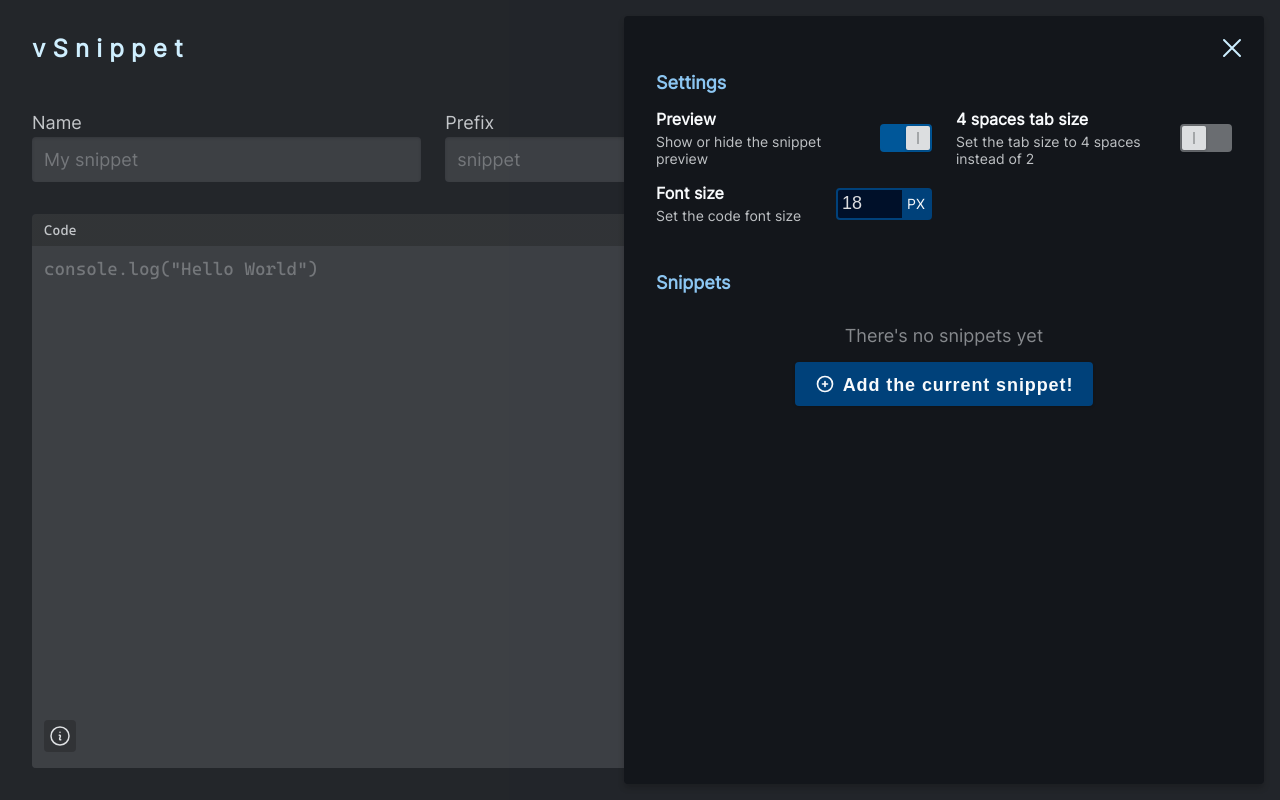
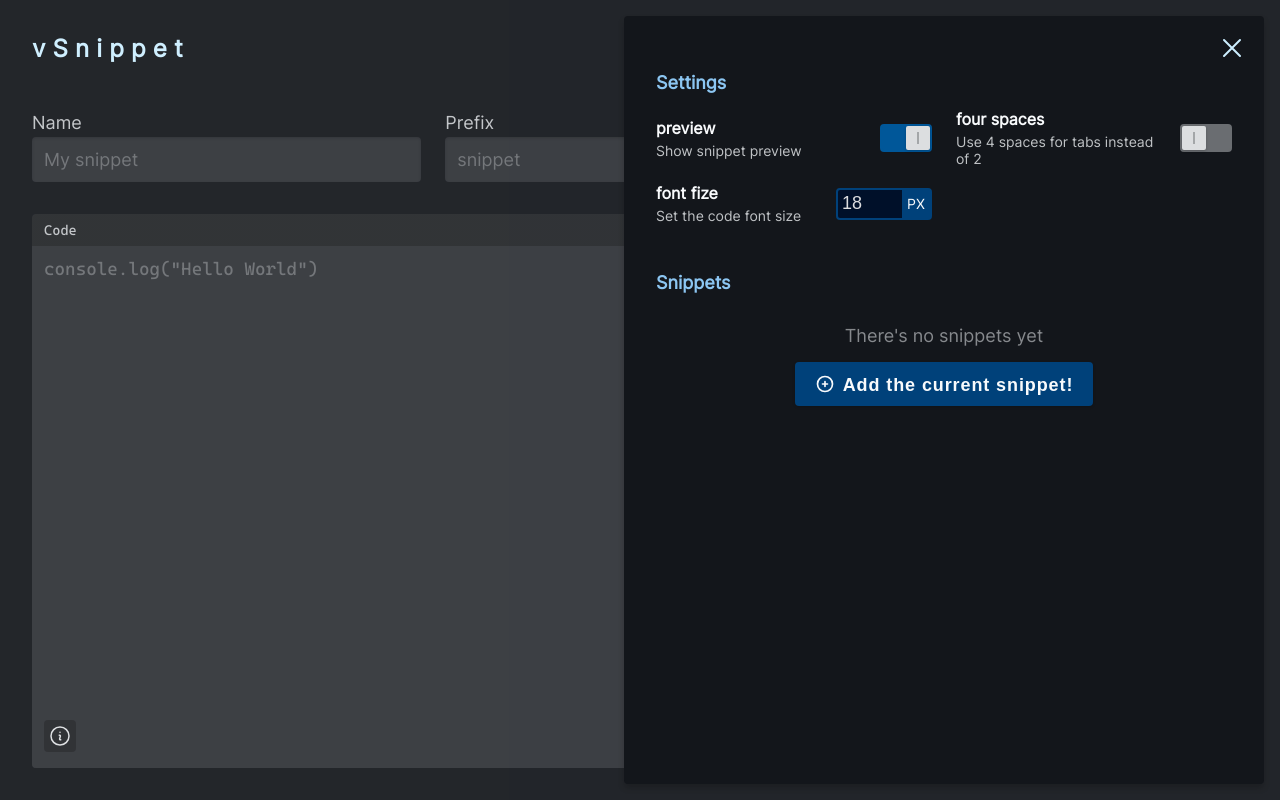
Before and after one commit to alexwithstars/vSnippet, a React (Vite) app: page / in a window 1280 px wide. Both pictures are taken after a click on the icon 1232 px from the left and 48 px from the top of the page. Built offline with nearby package versions, Linux system fonts and the light colour scheme.

Commit message:
fix(settings): more readable code

```diff
--- a/src/App.jsx
+++ b/src/App.jsx
@@ -5,12 +5,17 @@ import { Bars3Icon, ClipboardDocumentIcon, BookmarkIcon } from '@heroicons/react
 import { useSnippet } from './hooks/useSnippet'
 import { useToast } from './hooks/useToast'
 import { useStorage } from './hooks/useStorage'
+
+// components
+import { PrimaryButton, SecondaryButton } from './components/Button'
 import { ShortInput } from './components/ShortInput'
 import { CodeEditor } from './components/CodeEditor'
 import { ToastList } from './components/ToastList'
-import { PrimaryButton, SecondaryButton } from './components/Button'
+import { SideMenu } from './components/SideMenu'
+
+// utilities
 import { messages } from './scripts/messages'
-import { SideMenu } from './components/SideMenu'
+import { settingsFields, defaultSettings } from './scripts/settings'
 
 export default function App () {
   const defaultFields = {
@@ -29,11 +34,6 @@ export default function App () {
   const { toasts, addToast, removeToast } = useToast()
   const [settings, setSettings] = useState(() => {
     const setting = window.localStorage.getItem('settings')
-    const defaultSettings = {
-      preview: true,
-      tabs: false,
-      fontSize: 18
-    }
     try {
       return setting ? JSON.parse(setting) : defaultSettings
     } catch (error) { return defaultSettings }
@@ -117,10 +117,18 @@ export default function App () {
       </div>
       {showSideMenu &&
         <SideMenu
+          settings={settingsFields.map(setting => (
+            {
+              ...setting,
+              value: settings[setting.name] ?? defaultSettings[setting.name],
+              onChange: (newValue) => {
+                setSettings(prev => ({ ...prev, [setting.name]: newValue }))
+              }
+            }
+          )
+          )}
+          snippets={snippets}
           onClose={() => setShowSideMenu(false)}
-          onChangeSettings={setSettings}
-          settings={settings}
-          snippets={snippets}
           onRemoveSnippet={(id) => {
             removeSnippet(id)
             addToast(messages.snippetDeleted)
--- a/src/components/Setting.jsx
+++ b/src/components/Setting.jsx
@@ -1,21 +1,16 @@
 import './Setting.css'
-import { useEffect, useState } from 'react'
 
-function Setting ({ name, defaultValue, description, onChange = () => {}, type }) {
-  const [value, setValue] = useState(defaultValue)
-  useEffect(() => {
-    onChange(value)
-  }, [value])
+function Setting ({ title, value, description, onChange = () => {}, type }) {
   return (
     <label className='setting'>
       <div className='setting_label'>
-        <span className='setting_name'>{name}</span>
+        <span className='setting_name'>{title}</span>
         <span className='setting_description'>{description}</span>
       </div>
       {type === 'toggle' && (
         <div
           className={`toggle-setting_container ${value ? 'active' : ''}`}
-          onClick={() => setValue(prev => !prev)}
+          onClick={() => onChange(!value)}
         >
           <div className='toggle-setting_indicator' />
         </div>
@@ -26,7 +21,7 @@ function Setting ({ name, defaultValue, description, onChange = () => {}, type }
             type='number'
             className='number-setting_input'
             value={value}
-            onChange={(e) => setValue(e.target.value)}
+            onChange={(e) => onChange(e.target.value)}
           />
           <span className='number-setting_unit'>px</span>
         </div>
@@ -35,25 +30,32 @@ function Setting ({ name, defaultValue, description, onChange = () => {}, type }
   )
 }
 
-export function ToggleSetting ({ name, defaultValue, description, onChange }) {
+export function ToggleSetting ({ title, value, description, onChange }) {
   return (
     <Setting
-      name={name}
+      title={title}
       description={description}
-      defaultValue={defaultValue}
+      value={value}
       onChange={onChange}
       type='toggle'
     />
   )
 }
 
-export function NumberSetting ({ name, defaultValue, description, onChange }) {
+export function NumberSetting ({ title, value, description, onChange }) {
+  const tryParse = (value) => {
+    const num = Number(value)
+    if (Number.isNaN(num)) {
+      return 0
+    }
+    return num
+  }
   return (
     <Setting
-      name={name}
+      title={title}
       description={description}
-      defaultValue={defaultValue}
-      onChange={onChange}
+      value={value}
+      onChange={newValue => onChange(tryParse(newValue))}
       type='number'
     />
   )
--- a/src/components/SideMenu.jsx
+++ b/src/components/SideMenu.jsx
@@ -9,7 +9,6 @@ export function SideMenu ({
   settings,
   snippets,
   onClose = () => {},
-  onChangeSettings = () => {},
   onRemoveSnippet = () => {},
   onSetSnippet = () => {},
   onCopySnippet = () => {},
@@ -43,24 +42,15 @@ export function SideMenu ({
         <section className='side-menu_content'>
           <h3>Settings</h3>
           <div className='side-menu_settings'>
-            <ToggleSetting
-              name='Preview'
-              description='Show or hide the snippet preview'
-              defaultValue={settings.preview}
-              onChange={value => onChangeSettings(prev => ({ ...prev, preview: value }))}
-            />
-            <ToggleSetting
-              name='4 spaces tab size'
-              description='Set the tab size to 4 spaces instead of 2'
-              defaultValue={settings.tabs}
-              onChange={value => onChangeSettings(prev => ({ ...prev, tabs: value }))}
-            />
-            <NumberSetting
-              name='Font size'
-              description='Set the code font size'
-              defaultValue={settings.fontSize}
-              onChange={value => onChangeSettings(prev => ({ ...prev, fontSize: value }))}
-            />
+            {settings.map(setting => {
+              if (setting.type === 'toggle') {
+                return <ToggleSetting key={setting.name} {...setting} />
+              }
+              if (setting.type === 'number') {
+                return <NumberSetting key={setting.name} {...setting} />
+              }
+              return null
+            })}
           </div>
           <h3>Snippets</h3>
           <div className='side-menu_snippets'>
--- /dev/null
+++ b/src/scripts/settings.js
@@ -0,0 +1,26 @@
+export const settingsFields = [
+  {
+    name: 'preview',
+    title: 'preview',
+    description: 'Show snippet preview',
+    type: 'toggle'
+  },
+  {
+    name: 'tabs',
+    title: 'four spaces',
+    description: 'Use 4 spaces for tabs instead of 2',
+    type: 'toggle'
+  },
+  {
+    name: 'fontSize',
+    title: 'font fize',
+    description: 'Set the code font size',
+    type: 'number'
+  }
+]
+
+export const defaultSettings = {
+  preview: true,
+  tabs: false,
+  fontSize: 18
+}
```
